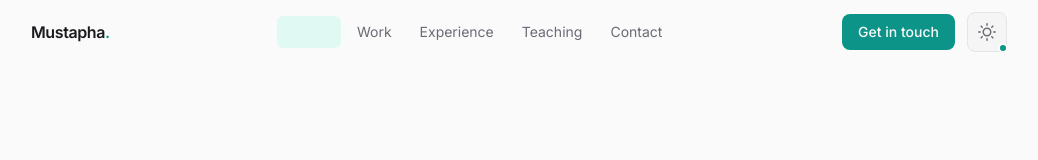
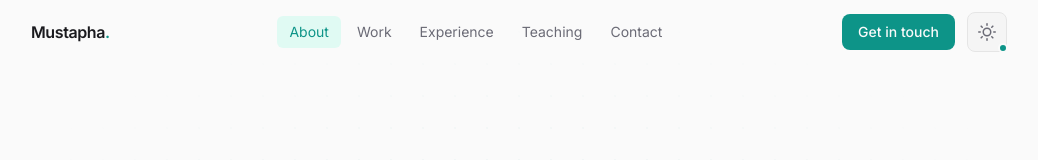
Before and after one commit to Mostalpha7/mostalpha7.github.io, a Next.js app: page / in a window 1280 px wide. Shown: the top 160 px of the page, without its empty margins (121-1159 px from the left). Built offline with nearby package versions, Linux system fonts and the light colour scheme.

Commit message:
UI bug fix.

```diff
--- a/src/components/navbar.tsx
+++ b/src/components/navbar.tsx
@@ -57,7 +57,8 @@ export function Navbar() {
     return (
         <motion.header
             initial={{ y: -100 }}
-            animate={{ y: hidden ? -100 : 0 }}
+            // animate={{ y: hidden ? -100 : 0 }}
+            animate={{ y: 0 }}
             transition={{ duration: 0.3, ease: [0.16, 1, 0.3, 1] }}
             className="fixed top-0 left-0 right-0 z-50"
             style={{
@@ -106,7 +107,7 @@ export function Navbar() {
                                 }
                             }}
                         >
-                            {link.label}
+                            <span className="relative z-10">{link.label}</span>
                             {activeSection === link.href && (
                                 <motion.div
                                     layoutId="activeSection"
```
